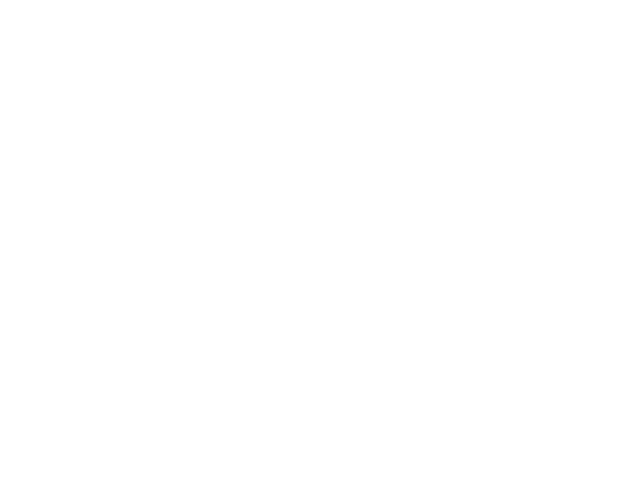
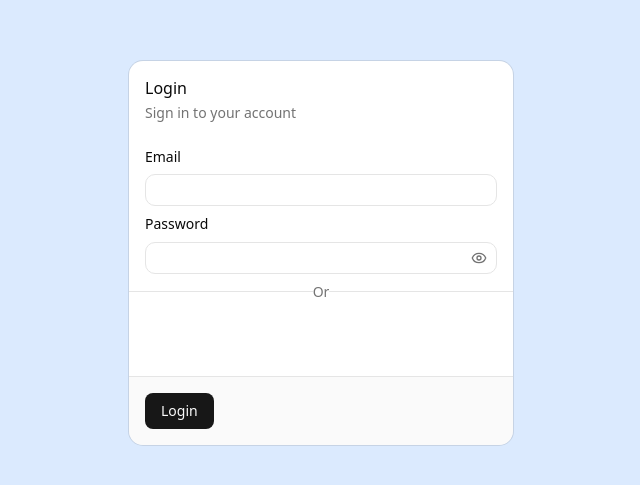
Before and after one commit to endradwi/feTiket, a React (Vite) app: page / in a window 1280 px wide. Shown: the part 147-632 px from the top of the page, without its empty margins (319-959 px from the left). Built offline with nearby package versions, Linux system fonts and the light colour scheme.

Commit message:
feat: add logo and new Component

```diff
--- a/index.html
+++ b/index.html
@@ -2,7 +2,7 @@
 <html lang="en">
   <head>
     <meta charset="UTF-8" />
-    <link rel="icon" type="image/svg+xml" href="/vite.svg" />
+    <link rel="icon" type="image/svg+xml" href="/logo.png" />
     <meta name="viewport" content="width=device-width, initial-scale=1.0" />
     <title>fetiket</title>
   </head>
--- a/src/app/Login.jsx
+++ b/src/app/Login.jsx
@@ -1,10 +1,45 @@
+import AuthLayout from "../layout/auth"
+import { Card, CardContent, CardDescription, CardFooter, CardHeader, CardTitle } from "../components/ui/Card"
+import { Button } from "../components/ui/Button"
+import { Input } from "../components/ui/Input"
+import { Field, FieldContent, FieldLabel } from "../components/ui/Field"
+import { Separator } from "../components/ui/Separator"
+
 
 function Login() {
 
   return (
-      <>
+    <AuthLayout >
+      <Card className={"size-96"}>
+        <CardHeader>
+          <CardTitle>Login</CardTitle>
+          <CardDescription>Sign in to your account</CardDescription>
+        </CardHeader>
+        <CardContent className={"h-96 space-y-2 py-2"}>
+          <Field className={""}>
+            <FieldLabel>Email</FieldLabel>
+            <FieldContent>
+              <Input />
+            </FieldContent>
+          </Field>
+          <Field className={""}>
+            <FieldLabel>Password</FieldLabel>
+            <FieldContent>
+              <Input variant={"password"}/>
+            </FieldContent>
+          </Field>
+          <div className="flex items-center justify-center">
+          <Separator/>
+          <span className="text-muted-foreground">Or</span>
+          <Separator/>
+          </div>
+        </CardContent>
 
-      </>
+        <CardFooter>
+          <Button>Login</Button>
+        </CardFooter>
+      </Card>
+    </AuthLayout>
   )
 }
 
--- /dev/null
+++ b/src/components/ui/Button.jsx
@@ -0,0 +1,60 @@
+import * as React from "react"
+import { cva } from "class-variance-authority";
+import { Slot } from "radix-ui"
+
+import { cn } from "../../lib/utils"
+
+const buttonVariants = cva(
+  "inline-flex items-center justify-center gap-2 whitespace-nowrap rounded-md text-sm font-medium transition-all disabled:pointer-events-none disabled:opacity-50 [&_svg]:pointer-events-none [&_svg:not([class*='size-'])]:size-4 shrink-0 [&_svg]:shrink-0 outline-none focus-visible:border-ring focus-visible:ring-ring/50 focus-visible:ring-[3px] aria-invalid:ring-destructive/20 dark:aria-invalid:ring-destructive/40 aria-invalid:border-destructive",
+  {
+    variants: {
+      variant: {
+        default: "bg-primary text-primary-foreground hover:bg-primary/90",
+        destructive:
+          "bg-destructive text-white hover:bg-destructive/90 focus-visible:ring-destructive/20 dark:focus-visible:ring-destructive/40 dark:bg-destructive/60",
+        outline:
+          "border bg-background shadow-xs hover:bg-accent hover:text-accent-foreground dark:bg-input/30 dark:border-input dark:hover:bg-input/50",
+        secondary:
+          "bg-secondary text-secondary-foreground hover:bg-secondary/80",
+        ghost:
+          "hover:bg-accent hover:text-accent-foreground dark:hover:bg-accent/50",
+        link: "text-primary underline-offset-4 hover:underline",
+      },
+      size: {
+        default: "h-9 px-4 py-2 has-[>svg]:px-3",
+        xs: "h-6 gap-1 rounded-md px-2 text-xs has-[>svg]:px-1.5 [&_svg:not([class*='size-'])]:size-3",
+        sm: "h-8 rounded-md gap-1.5 px-3 has-[>svg]:px-2.5",
+        lg: "h-10 rounded-md px-6 has-[>svg]:px-4",
+        icon: "size-9",
+        "icon-xs": "size-6 rounded-md [&_svg:not([class*='size-'])]:size-3",
+        "icon-sm": "size-8",
+        "icon-lg": "size-10",
+      },
+    },
+    defaultVariants: {
+      variant: "default",
+      size: "default",
+    },
+  }
+)
+
+function Button({
+  className,
+  variant = "default",
+  size = "default",
+  asChild = false,
+  ...props
+}) {
+  const Comp = asChild ? Slot.Root : "button"
+
+  return (
+    <Comp
+      data-slot="button"
+      data-variant={variant}
+      data-size={size}
+      className={cn(buttonVariants({ variant, size, className }))}
+      {...props} />
+  );
+}
+
+export { Button }
--- a/src/components/ui/Card.jsx
+++ b/src/components/ui/Card.jsx
@@ -1,4 +1,4 @@
-import { cn } from "@/lib/utils"
+import { cn } from "../../lib/utils"
 
 function Card({
   className,
--- a/src/components/ui/Field.jsx
+++ b/src/components/ui/Field.jsx
@@ -1,9 +1,9 @@
 import { useMemo } from "react"
 import { cva } from "class-variance-authority"
 
-import { cn } from "@/lib/utils"
-import { Label } from "@/components/ui/label"
-import { Separator } from "@/components/ui/separator"
+import { cn } from "../../lib/utils"
+import { Label } from "./Label"
+import { Separator } from "./Separator"
 
 function FieldSet({ className, ...props }) {
   return (
--- a/src/components/ui/Input.jsx
+++ b/src/components/ui/Input.jsx
@@ -1,18 +1,49 @@
 import { Input as InputPrimitive } from "@base-ui/react/input"
 
-import { cn } from "@/lib/utils"
+import { cn } from "../../lib/utils"
+import React from "react"
+import { Eye, EyeOff } from "lucide-react"
+import { Button } from "./Button"
 
-function Input({ className, type, ...props }) {
+function Input({ className, type, variant, startContent, endContent, ...props }) {
+  const [showPassword, setShowPassword] = React.useState(false)
+  const isWrapped = !!startContent || !!endContent || variant === "password"
+  const Comp = isWrapped ? "div" : React.Fragment
+  const wrapperProps = isWrapped ? { className: "relative w-full flex items-center" } : {}
   return (
+    <Comp {...wrapperProps}>
     <InputPrimitive
-      type={type}
+      type={variant === "password" ? (showPassword ? "text" : "password") : type}
       data-slot="input"
       className={cn(
         "dark:bg-input/30 border-input focus-visible:border-ring focus-visible:ring-ring/50 aria-invalid:ring-destructive/20 dark:aria-invalid:ring-destructive/40 aria-invalid:border-destructive dark:aria-invalid:border-destructive/50 disabled:bg-input/50 dark:disabled:bg-input/80 h-8 rounded-lg border bg-transparent px-2.5 py-1 text-base transition-colors file:h-6 file:text-sm file:font-medium focus-visible:ring-3 aria-invalid:ring-3 md:text-sm file:text-foreground placeholder:text-muted-foreground w-full min-w-0 outline-none file:inline-flex file:border-0 file:bg-transparent disabled:pointer-events-none disabled:cursor-not-allowed disabled:opacity-50",
+        variant === "password" && "pr-9",
         className
       )}
       {...props}
     />
+    {startContent && (
+      <div className="absolute left-3 top-1/2 -translate-y-1/2 text-muted-foreground flex items-center justify-center pointer-events-none">
+        {startContent}
+      </div>
+    )}
+    {endContent && variant !== "password" && (
+      <div className="absolute right-3 top-1/2 -translate-y-1/2 text-muted-foreground flex items-center justify-center pointer-events-none">
+        {endContent}
+      </div>
+    )}
+    {variant === "password" && (
+      <Button
+        type="button"
+        variant="ghost"
+        size="icon"
+        className="absolute right-0 h-full px-3 py-2 hover:bg-transparent text-muted-foreground"
+        onClick={() => setShowPassword(!showPassword)}
+      >
+        {showPassword ? <EyeOff className="size-4" /> : <Eye className="size-4" />}
+      </Button>
+    )}
+    </Comp>
   )
 }
 
--- a/src/components/ui/Label.jsx
+++ b/src/components/ui/Label.jsx
@@ -1,4 +1,4 @@
-import { cn } from "@/lib/utils"
+import { cn } from "../../lib/utils"
 
 function Label({ className, ...props }) {
   return (
--- /dev/null
+++ b/src/components/ui/Separator.jsx
@@ -0,0 +1,25 @@
+import * as React from "react"
+import { Separator as SeparatorPrimitive } from "radix-ui"
+
+import { cn } from "../../lib/utils"
+
+function Separator({
+  className,
+  orientation = "horizontal",
+  decorative = true,
+  ...props
+}) {
+  return (
+    <SeparatorPrimitive.Root
+      data-slot="separator"
+      decorative={decorative}
+      orientation={orientation}
+      className={cn(
+        "bg-border shrink-0 data-[orientation=horizontal]:h-px data-[orientation=horizontal]:w-full data-[orientation=vertical]:h-full data-[orientation=vertical]:w-px",
+        className
+      )}
+      {...props} />
+  );
+}
+
+export { Separator }
--- /dev/null
+++ b/src/layout/auth.jsx
@@ -0,0 +1,11 @@
+import React from 'react'
+
+function AuthLayout({ children }) {
+  return (
+    <div className='flex items-center justify-center h-screen bg-blue-100'>
+      {children}
+    </div>
+  )
+}
+
+export default AuthLayout
```
Also changed, not shown: public/logo.png (added), 1 other file (tests, documents, lock files or other folders).
